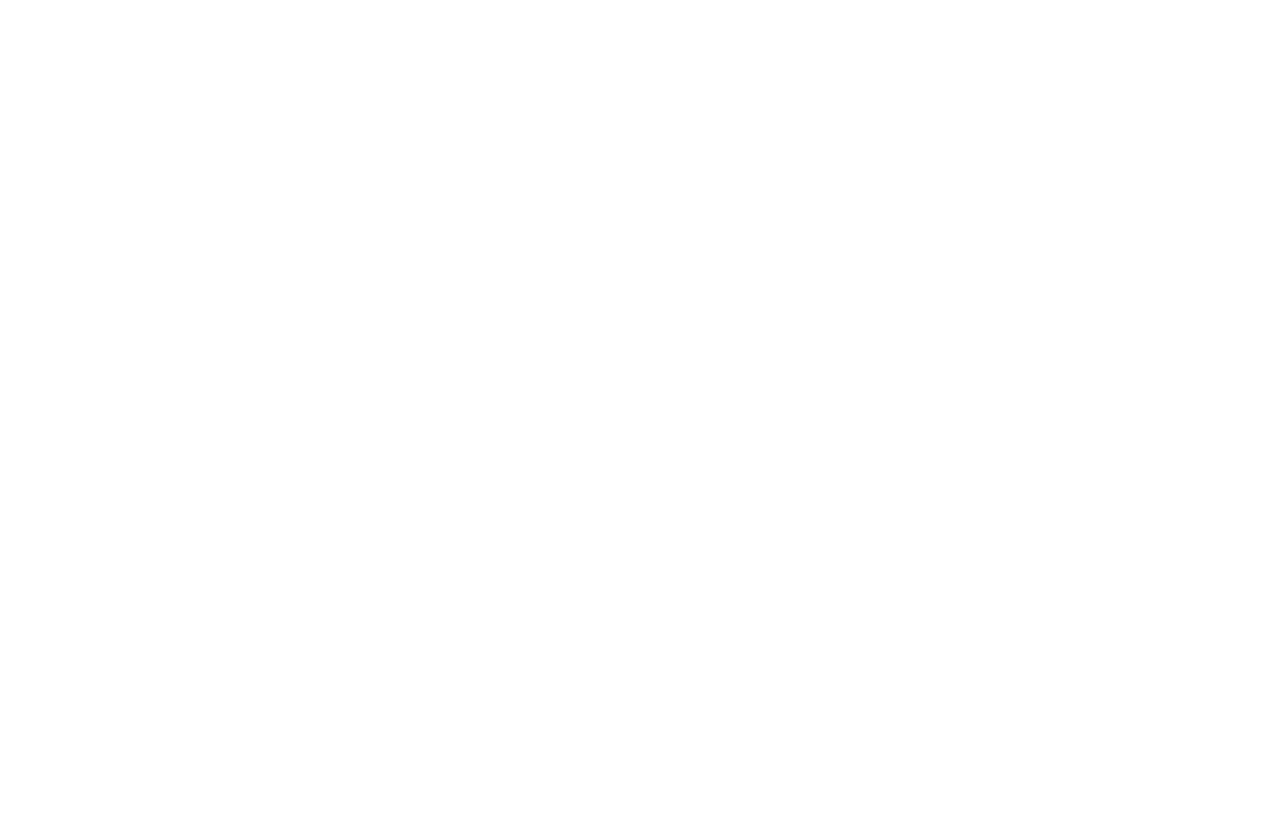
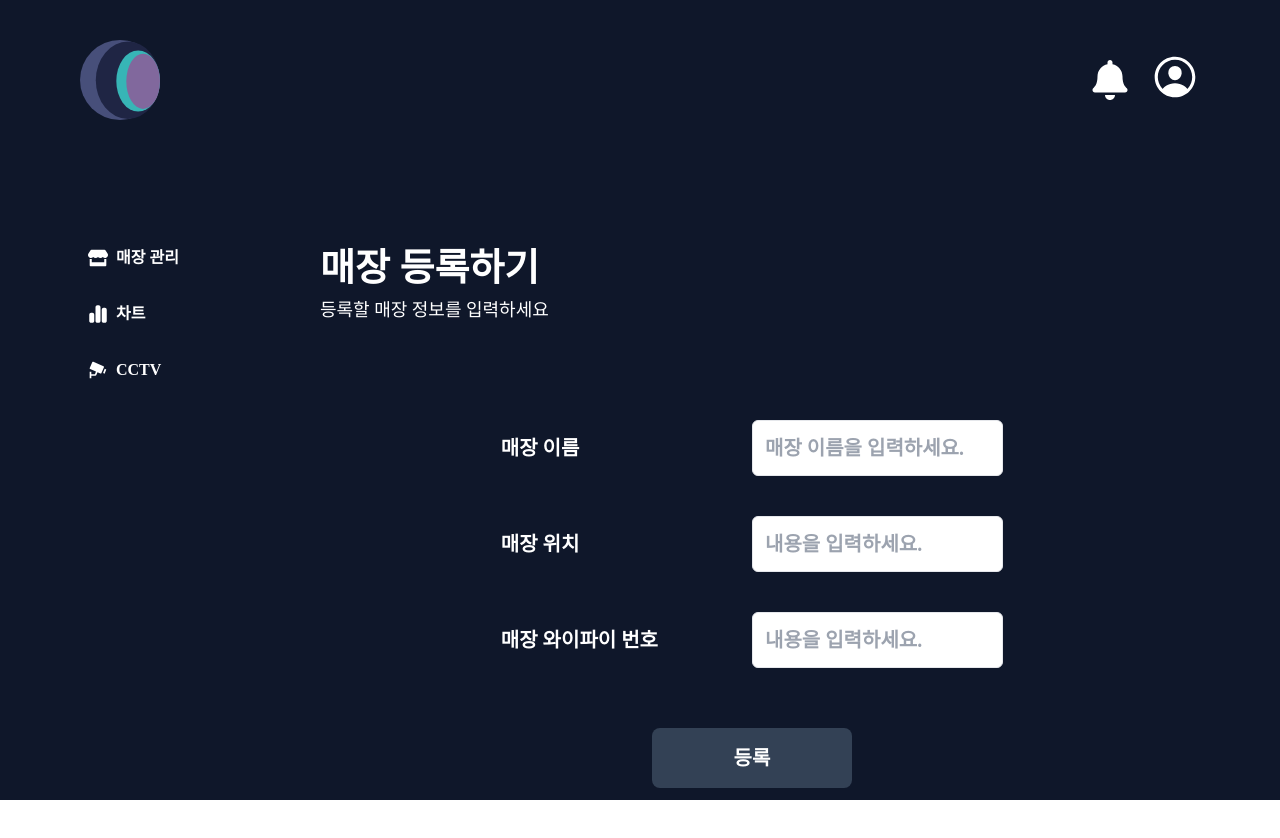
Before and after one commit to https-github-com-icu/icu-frontend, a React (Vite) app: page /store in a window 1280 px wide. Before the commit this address had no page. Shown: the top 838 px of the page. Before the commit the page ends 800 px from the top, so only its background shows below. Built offline with nearby package versions, Linux system fonts and the light colour scheme.

Commit message:
FEAT: 매장등록, CCTV 페이지 생성

```diff
--- a/src/App.jsx
+++ b/src/App.jsx
@@ -4,6 +4,8 @@
 import HomePage from './Pages/HomePage/index.jsx'
 import LoginPage from './Pages/LoginPage/index.jsx'
 import MyPage from './Pages/MyPage/index.jsx'
+import StoreRegisterPage from './Pages/StoreRegisterPage/index.jsx'
+import CctvPage from './Pages/CctvPage/index.jsx'
 
 function App() {
 
@@ -14,13 +16,15 @@
     <Route path="/login" element={<LoginPage />} />
     <Route path="/register" element={<RegisterPage />} />
     <Route path="/mypage" element={<MyPage />} />
+    <Route path="/store" element={<StoreRegisterPage />} />
+    <Route path="/cctv" element={<CctvPage />} />
 
       {/* <Route path='product/:id' element={<DetailPage />} />
         <Route path='cart' element={<CartPage />} />
         <Route path='login' element={<LoginPage />} />
         <Route path='order' element={<OrderPage />} />
         <Route path='*' element={<NotFoundPage />} /> */}
-    </ Routes>
+    </Routes>
     )
 }
 
--- /dev/null
+++ b/src/Pages/CctvPage/index.jsx
@@ -0,0 +1,22 @@
+import React, { useEffect } from 'react'
+import Nav from '../../components/nav/Nav'
+import StoreCctv from '../../components/store_cctv/StoreCctv'
+
+const CctvPage = () => {
+  useEffect(() => {
+
+  }, [])
+
+  return (
+    <>
+    <div className='min-h-screen bg-slate-900'>
+      <Nav />
+      <div className='flex'>
+        <StoreCctv />
+      </div>
+    </div>
+    </>
+  )
+}
+
+export default CctvPage
--- a/src/Pages/MyPage/index.jsx
+++ b/src/Pages/MyPage/index.jsx
@@ -1,7 +1,6 @@
 import React, { useEffect } from 'react'
 import Nav from '../../components/nav/Nav'
 import UserInfo from '../../components/user_info/UserInfo'
-import Footer from '../../components/footer/Footer'
 
 const MyPage = () => {
     useEffect(() => {
--- /dev/null
+++ b/src/Pages/StoreRegisterPage/index.jsx
@@ -0,0 +1,22 @@
+import React, { useEffect } from 'react'
+import Nav from '../../components/nav/Nav'
+import StoreRegistration from '../../components/store_registration/StoreRegistration'
+
+const StoreRegisterPage = () => {
+  useEffect(() => {
+
+  }, [])
+
+  return (
+    <>
+    <div className='h-screen bg-slate-900'>
+      <Nav />
+      <div className='flex'>
+        <StoreRegistration />
+      </div>
+    </div>
+    </>
+  )
+}
+
+export default StoreRegisterPage
--- /dev/null
+++ b/src/components/store_cctv/StoreCctv.jsx
@@ -0,0 +1,54 @@
+import React from 'react'
+import SideNav from '../side_nav/SideNav'
+
+const StoreCctv = () => {
+  return (
+    <>
+      <div className='w-full flex font-[Pretendard] text-white justify-center'>
+        <SideNav />
+
+        <div className='w-4/5'>
+          <div className='flex justify-start p-20 pb-5'>
+            <div className='min-w-[250px]'>
+              <div className='font-bold text-[38px] min-w-1/2'>CCTV</div>
+              <div className='text-black'>
+                <select className='w-[150px]'>
+                  <option>스마트프리즘</option>
+                  <option>터치포인트</option>
+                  <option>스마트셀프</option>
+                </select>
+              </div>
+            </div>
+          </div>
+
+          <div className='w-full flex justify-center'>
+            <div className='w-[60%] p-4 font-bold flex-col space-y-4'>
+              <div flex justify-center>
+                <video muted autoPlay loop>
+                  <source src="/videos/ghost.mp4" type="video/mp4" />
+                </video>
+              </div>
+
+              <div className='w-fit'>
+                <div className='h-1/2 text-[18px]'>
+                  <p>20XX.XX.XX.X요일 00:00:00</p>
+                </div>
+                <div className='h-1/2 text-[18px]'>
+                  <p>감지 횟수 : N</p>
+                </div>
+              </div>
+
+              <div className='flex justify-center'>
+                <label>
+                  <textarea className='p-2 text-black' placeholder='로그백 내용' rows={5} cols={105} />
+                </label>
+              </div>
+            </div>
+          </div>
+        </div>
+      </div>
+    </>
+  )
+}
+
+export default StoreCctv
--- /dev/null
+++ b/src/components/store_registration/StoreRegistration.jsx
@@ -0,0 +1,53 @@
+import React from 'react'
+import SideNav from '../side_nav/SideNav'
+
+const StoreRegistration = () => {
+  return (
+    <>
+      <div className='w-full flex font-[Pretendard] text-white justifyu-center'>
+        <SideNav />
+
+        <div className='w-4/5'>
+          <div className='w-full min-full flex-col'>
+            <div className='flex justify-start p-20 pb-10'>
+              <div className='min-w-[250px]'>
+                <div className='font-bold text-[38px] min-w-1/2'>매장 등록하기<p className='font-medium text-[18px]'>등록할 매장 정보를 입력하세요</p></div>
+              </div>
+            </div>
+
+            <div className='w-full flex justify-center'>
+              <div className='w-[60%] p-4 text-[20px] font-bold'>
+                <ul className='w-full p-10 space-y-10'>
+                  <li className='flex justify-between items-center text-center'>
+                    <p>매장 이름</p>
+                    <input className='w-[50%] border p-3 rounded-md text-black' placeholder='매장 이름을 입력하세요.' />
+                  </li>
+
+                  <li className='flex justify-between items-center text-center'>
+                    <p>매장 위치</p>
+                    <input className='w-[50%] border p-3 rounded-md text-black' placeholder='내용을 입력하세요.' />
+                  </li>
+
+                  <li className='flex justify-between items-center text-center'>
+                    <p>매장 와이파이 번호</p>
+                    <input className='w-[50%] border p-3 rounded-md text-black' placeholder='내용을 입력하세요.' />
+                  </li>
+
+                  <li className='flex justify-center'>
+                    <div className='w-full pt-5 flex justify-center'>
+                      <div className='w-2/5 h-[60px] px-10 py-2 bg-slate-700 flex justify-center items-center rounded-lg'>
+                        <p>등록</p>
+                      </div>
+                    </div>
+                  </li>
+                </ul>
+              </div>
+            </div>
+          </div>
+        </div>
+      </div>
+    </>
+  )
+}
+
+export default StoreRegistration
--- a/src/components/user_info/UserInfo.jsx
+++ b/src/components/user_info/UserInfo.jsx
@@ -1,6 +1,5 @@
 import React from 'react'
 import SideNav from '../side_nav/SideNav'
-import { Select, Option } from "@material-tailwind/react"
 
 const UserInfo = () => {
   return (
@@ -21,7 +20,7 @@
 
 					<div className='w-full flex justify-center'>
 						<div className='w-[60%] p-4 text-[20px] font-bold'>
-							<ul className='w-full rouned-2x1 py-10 px-10 space-y-7'>
+							<ul className='w-full p-10 space-y-7'>
 								<li className='flex justify-between items-center text-center'>
 									<p>사용자</p>
 									<div className='p-2'>
```
Also changed, not shown: 1 other file (tests, documents, lock files or other folders).
